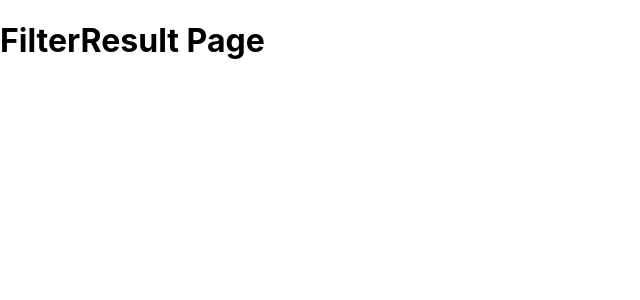
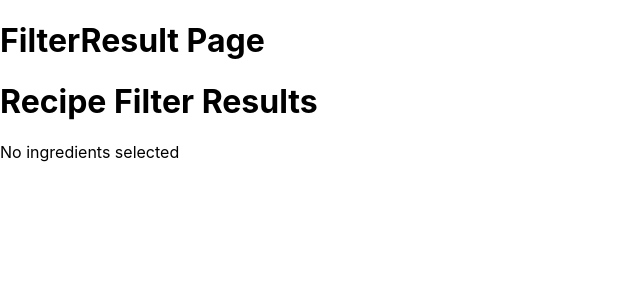
Before and after one commit to Jeffuz/Pantry-Pals, a React (Create React App) app in the folder flask-server/client/: page /filter_result in a window 1280 px wide. Shown: the top 300 px of the page, without its empty margins (0-640 px from the left). Built offline with nearby package versions, Linux system fonts and the light colour scheme.

Commit message:
display searched ingredients in filter result page

```diff
--- a/flask-server/client/package.json
+++ b/flask-server/client/package.json
@@ -6,6 +6,7 @@
     "@testing-library/jest-dom": "^5.16.5",
     "@testing-library/react": "^13.4.0",
     "@testing-library/user-event": "^13.5.0",
+    "axios": "^1.4.0",
     "react": "^18.2.0",
     "react-dom": "^18.2.0",
     "react-router-dom": "^6.13.0",
--- a/flask-server/client/src/components/RecipeFilterResults.jsx
+++ b/flask-server/client/src/components/RecipeFilterResults.jsx
@@ -0,0 +1,24 @@
+import React from 'react';
+import { useLocation } from 'react-router-dom';
+
+export function RecipeFilterResults() {
+    const location = useLocation();
+    const searchParams = new URLSearchParams(location.search);
+    const ingredients = searchParams.get('ingredients');
+    const ingredientList = ingredients ? ingredients.split(',') : [];
+
+    return (
+        <div>
+            <h1>Recipe Filter Results</h1>
+            {ingredientList.length > 0 ? (
+                <ul>
+                    {ingredientList.map((ingredient, index) => (
+                        <li key={index}>{ingredient}</li>
+                    ))}
+                </ul>
+            ) : (
+                <p>No ingredients selected</p>
+            )}
+        </div>
+    );
+}
--- a/flask-server/client/src/pages/FilterResult.js
+++ b/flask-server/client/src/pages/FilterResult.js
@@ -1,12 +1,10 @@
-
-
-
-
+import { RecipeFilterResults } from "../components/RecipeFilterResults";
 
 export default function FilterResult() {
     return (
         <div>
             <h1>FilterResult Page</h1>
+            <RecipeFilterResults/>
         </div>
     );
 }
```
Also changed, not shown: 1 other file (tests, documents, lock files or other folders).
